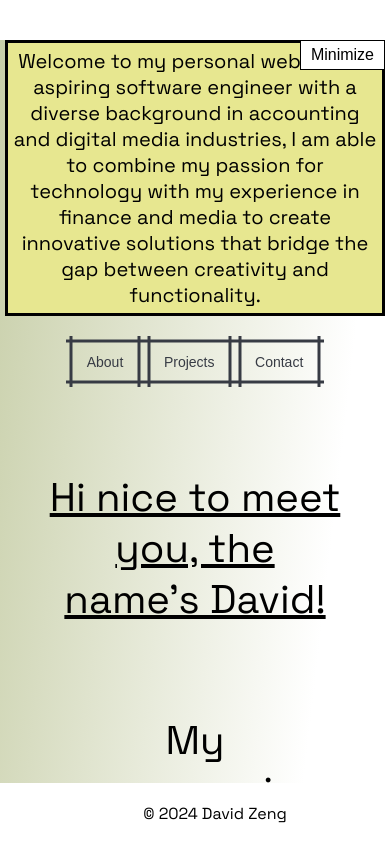
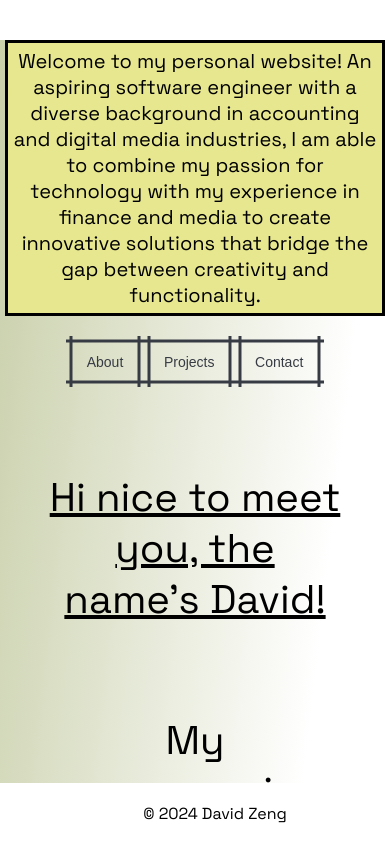
Before and after one commit to dzeng91/DavidZeng_Site, a React (Create React App) app: page / in a window 390 px wide. Shown: the top 842 px of the page. Built offline with nearby package versions, Linux system fonts and the light colour scheme.

Commit message:
css for mobile 4

```diff
--- a/src/App.css
+++ b/src/App.css
@@ -298,6 +298,8 @@
     font-size: 20px;
     margin: 5px;
     padding: 5px;
+    position:relative;
+    z-index: 1
   }
 
   .collapse-button-container {
@@ -309,7 +311,8 @@
     border: 1px solid black;
     padding: 5px 10px;
     font-size: 16px;
-    position: relative
+    position: relative;
+    z-index: 0
   }
 
   .button-container {
```
